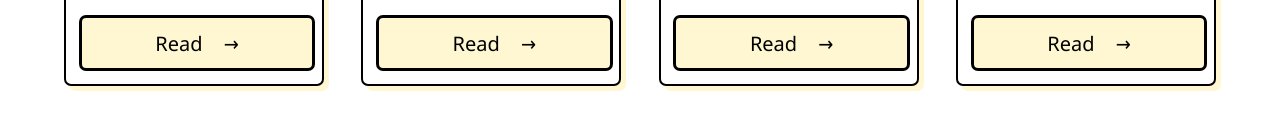
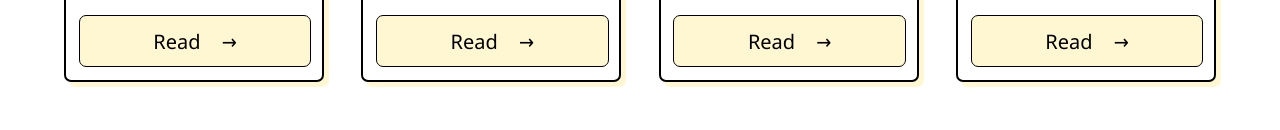
Before and after one commit to Sovima/stories-website, a plain HTML site: page stories.html in a window 1280 px wide. Shown: the part 446-576 px from the top of the page. Drawn offline with Linux system fonts and the light colour scheme.

Commit message:
Adjust cards

```diff
--- a/css/story-cards.css
+++ b/css/story-cards.css
@@ -17,6 +17,7 @@ body h2{
     font-family: 'Segoe UI', Tahoma, Geneva, Verdana, sans-serif;
     line-height:30px;
     text-decoration-color: #fff7d1;
+    font-size:24px;
 }
 
 
@@ -89,7 +90,7 @@ h3 {
     text-align: center;
     color: black;
     border-style: solid;
-    border-width: px;
+    border-width: 1.5px;
     background-color: #fff7d1;
     border-radius: 7px;
     transition: 0.2s;
```
